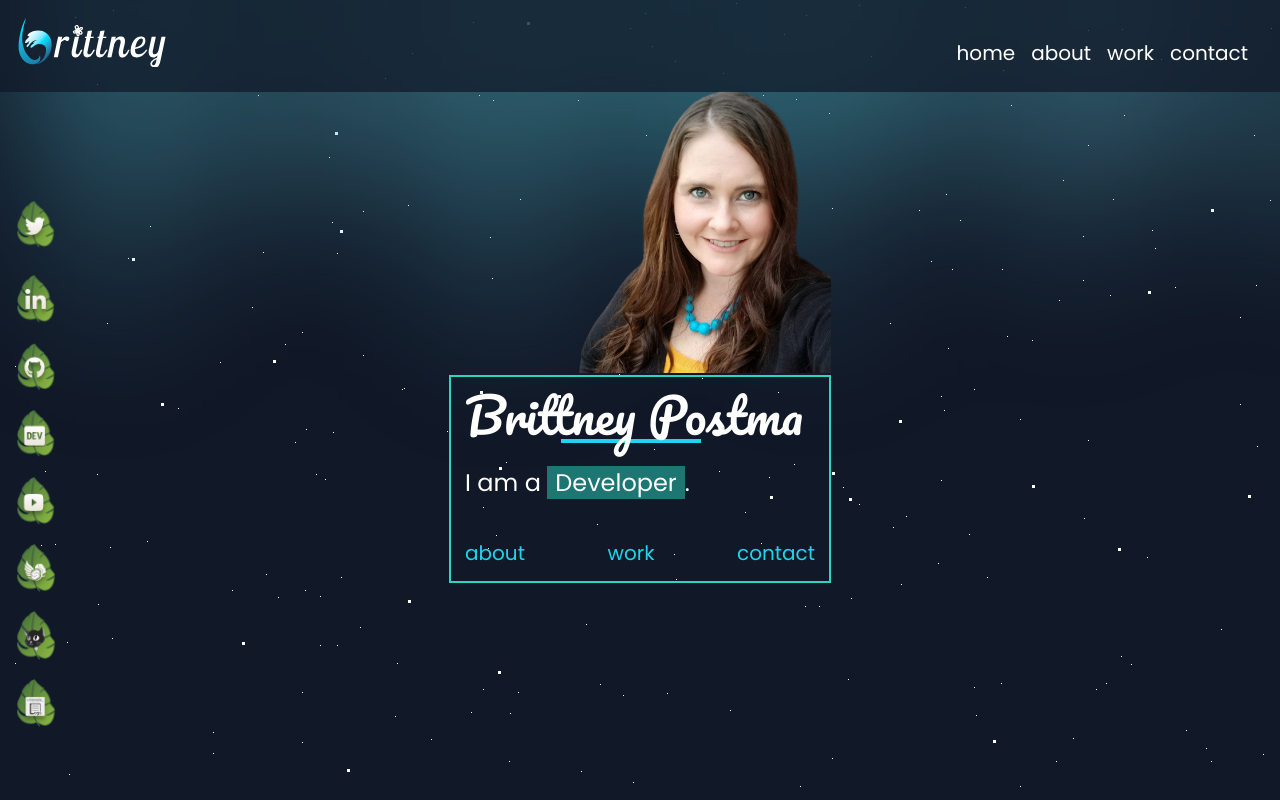
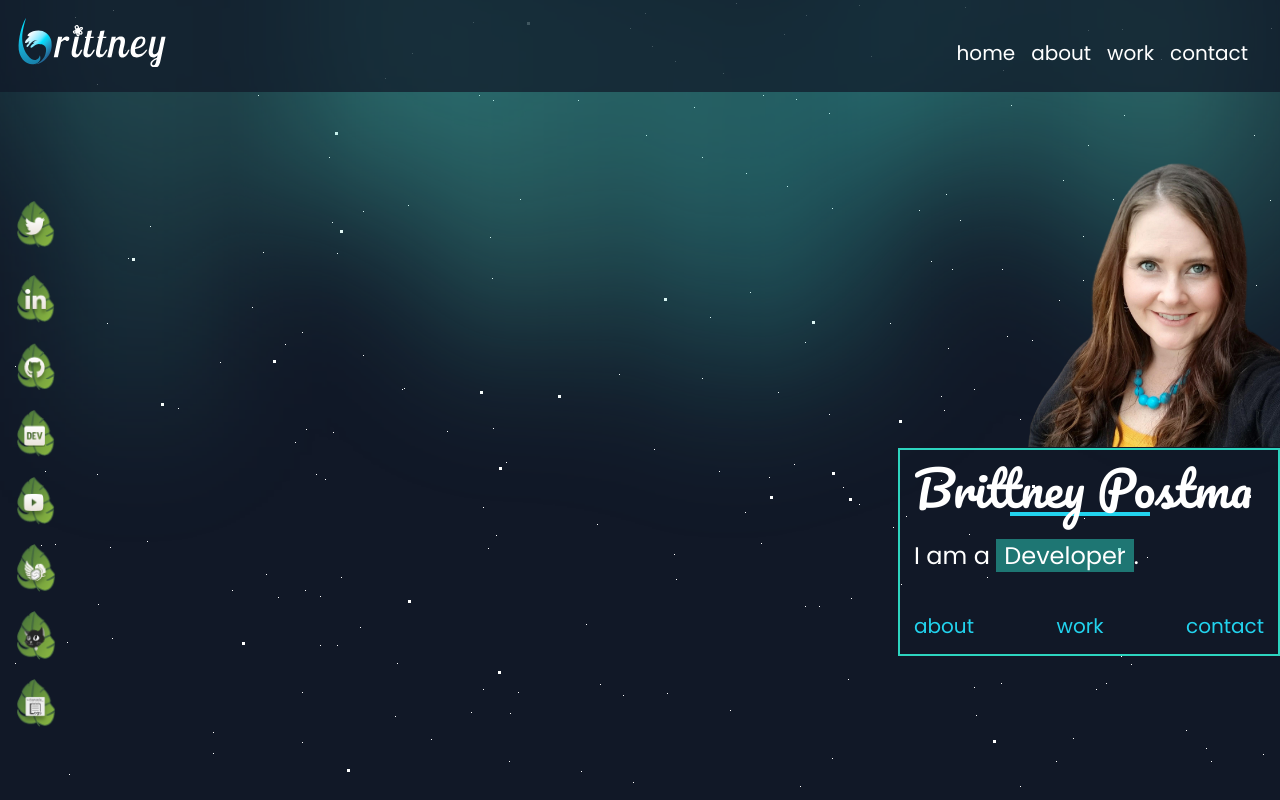
Before and after one commit to brittneypostma/brittneypostma.com, a SvelteKit app: page / in a window 1280 px wide. Built offline with nearby package versions, Linux system fonts and the light colour scheme.

Commit message:
working on layout

```diff
--- a/src/lib/components/Lights.svelte
+++ b/src/lib/components/Lights.svelte
@@ -136,9 +136,9 @@
 		background-image: linear-gradient(
 			90deg,
 			transparent,
-			rgb(var(--color-primary-400)) 25%,
+			rgb(var(--color-primary-500)) 25%,
 			transparent,
-			rgb(var(--color-warning-600)) 70%,
+			rgb(var(--color-tertiary-200)) 70%,
 			transparent,
 			rgb(var(--color-accent-400)) 5%,
 			transparent
@@ -147,7 +147,7 @@
 		background-position: center bottom;
 		background-repeat: no-repeat;
 		transform: translate(var(--left), var(--up)) scale(1);
-		animation: shift calc(var(--duration, 5) * 10s) calc(var(--delay, 0) * -10s) infinite ease;
+		animation: shift calc(var(--duration, 5) * 2s) calc(var(--delay, 0) * -2s) infinite ease;
 	}
 	@media (max-width: 768px) {
 		.light {
--- a/src/routes/+page.svelte
+++ b/src/routes/+page.svelte
@@ -9,7 +9,7 @@
 <svelte:window bind:scrollY="{y}" />
 <!-- sections -->
 <!-- <div style="transform: translate(0, {-y * speed}px)"> -->
-<section class="h-screen" id="home">
+<section class="h-screen w-full relative" id="home">
 	<Home />
 </section>
 <section class="bg-surface-900 text-primary-100" id="about">
@@ -25,10 +25,7 @@
 <!-- </div> -->
 <style lang="postcss">
 	section {
-		@apply pl-20 py-8 pr-2 lg:p-20 grid items-center justify-items-center content-center;
+		@apply min-h-screen w-full pl-20 py-8 pr-2 lg:p-20 grid;
 		scroll-snap-align: center;
 	}
-	section:not(:first-of-type) {
-		@apply h-full w-full;
-	}
 </style>
--- a/src/routes/About.svelte
+++ b/src/routes/About.svelte
@@ -20,7 +20,7 @@
 			{#each list as { title, text }}
 				<button
 					on:click="{event => updateSelected(event, title, text)}"
-					class="p-2 lg:px-8 lg:py-4 font-bold border-2 border-primary-400  transition-colors hover:bg-surface-900 hover:border-tertiary-400"
+					class="p-2 lg:px-8 lg:py-4 font-bold border-2 border-primary-400  transition-colors hover:border-tertiary-400"
 					class:selected="{title === subtitle}"
 					>{title.toUpperCase()}
 				</button>
@@ -40,6 +40,6 @@
 
 <style lang="postcss">
 	.selected {
-		@apply bg-primary-400 text-accent-900 hover:text-white border-accent-400;
+		@apply bg-primary-400 text-accent-900 border-accent-400;
 	}
 </style>
--- a/src/routes/Home.svelte
+++ b/src/routes/Home.svelte
@@ -21,7 +21,7 @@
 
 <svelte:window bind:innerWidth="{width}" />
 
-<div class="w-auto relative top-40">
+<div class="absolute right-0 top-1/2">
 	<img
 		src="{Brittney}"
 		alt="Brittney Postma"
```
